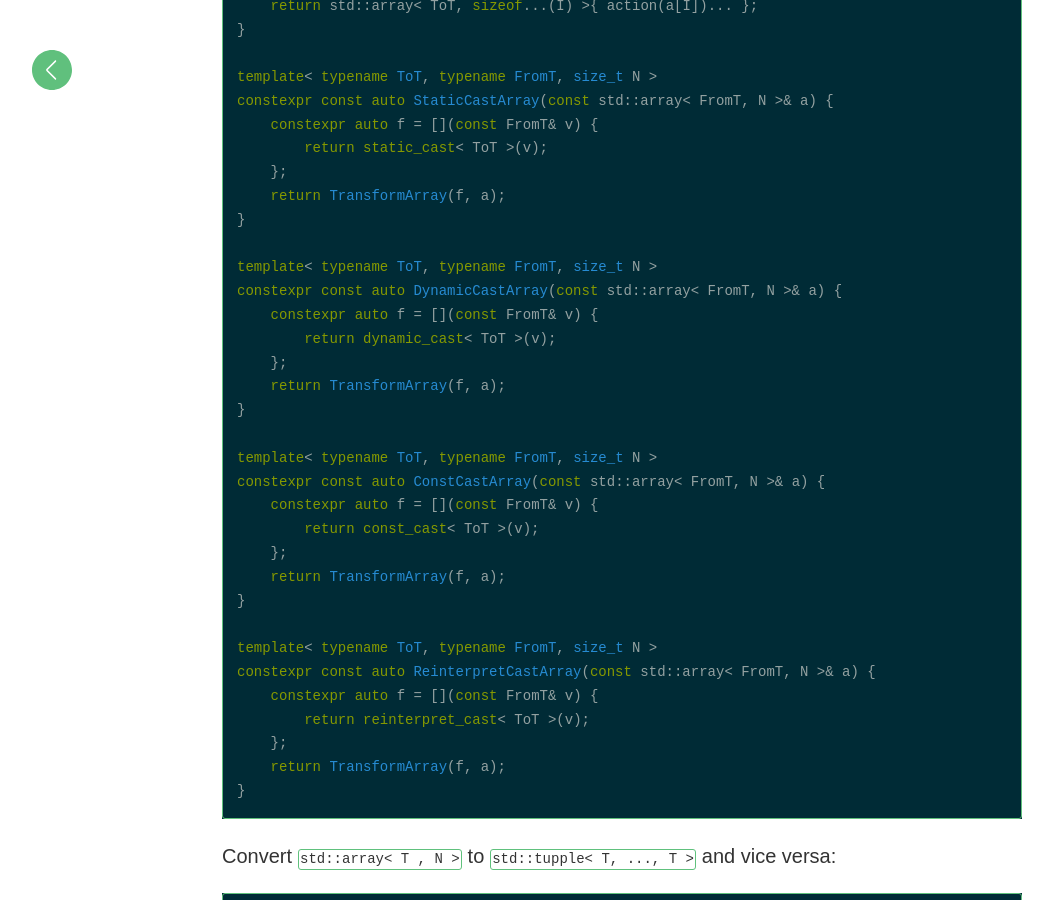
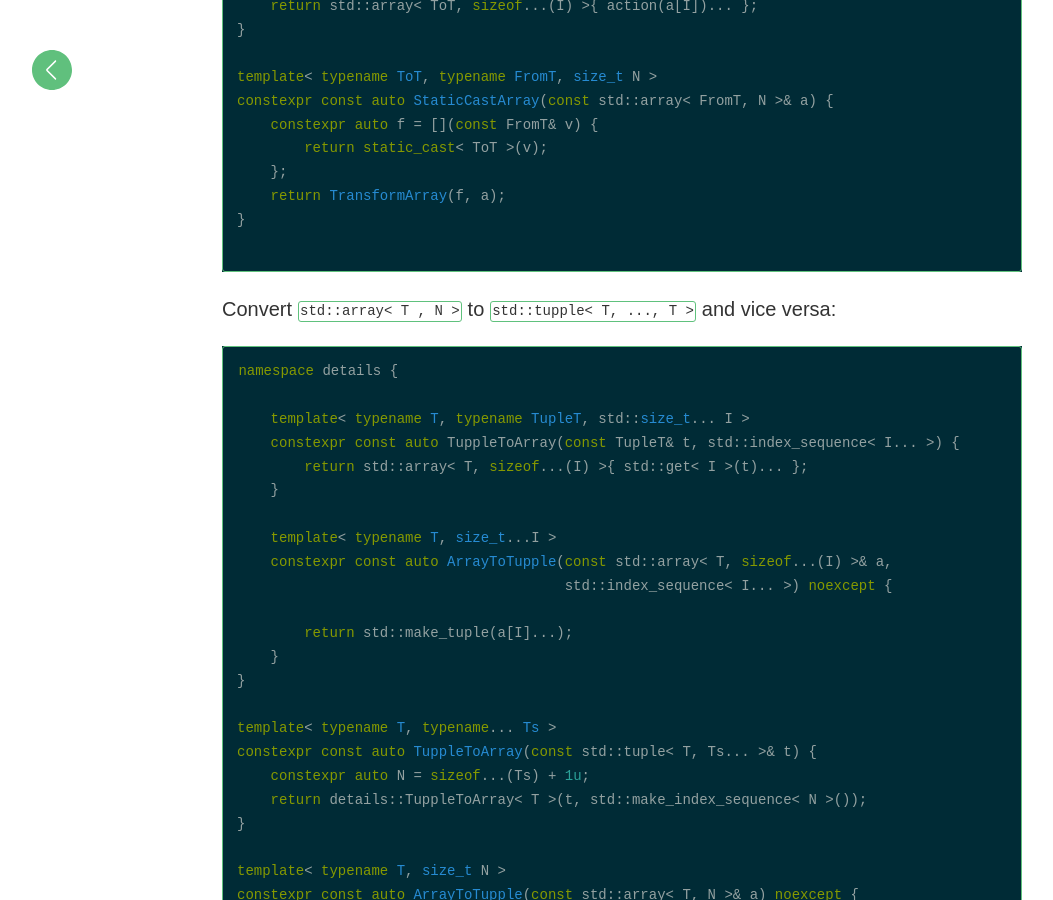
Before and after one commit to matt77hias/Blog, a Jekyll site: the page built from _posts/2018-08-08-the-constructible-array.md, in a window 1280 px wide and 900 px high, scrolled down 3621 px. Shown: the whole window, without its empty margins (18-1071 px from the left). Built offline with Jekyll 4.4.1, drawn with Linux system fonts in a browser that asks for light colours; comment, search, counter and statistics services are not loaded.

Commit message:
Update 2018-08-08-the-constructible-array.md

````diff
--- a/_posts/2018-08-08-the-constructible-array.md
+++ b/_posts/2018-08-08-the-constructible-array.md
@@ -90,29 +90,6 @@ constexpr const auto StaticCastArray(const std::array< FromT, N >& a) {
 	return TransformArray(f, a);
 }
 
-template< typename ToT, typename FromT, size_t N >
-constexpr const auto DynamicCastArray(const std::array< FromT, N >& a) {
-	constexpr auto f = [](const FromT& v) {
-		return dynamic_cast< ToT >(v);
-	};
-	return TransformArray(f, a);
-}
-
-template< typename ToT, typename FromT, size_t N >
-constexpr const auto ConstCastArray(const std::array< FromT, N >& a) {
-	constexpr auto f = [](const FromT& v) {
-		return const_cast< ToT >(v);
-	};
-	return TransformArray(f, a);
-}
-
-template< typename ToT, typename FromT, size_t N >
-constexpr const auto ReinterpretCastArray(const std::array< FromT, N >& a) {
-	constexpr auto f = [](const FromT& v) {
-		return reinterpret_cast< ToT >(v);
-	};
-	return TransformArray(f, a);
-}
 ```
 
 Convert `std::array< T , N >` to `std::tupple< T, ..., T >` and vice versa:
````
